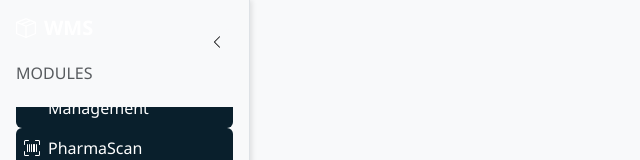
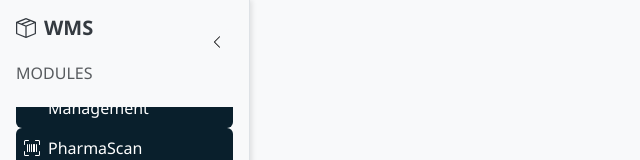
Before and after one commit to Gautam0104/ezerp, a React (Create React App) app: page /#/wms in a window 1280 px wide. Shown: the top 160 px of the page, without its empty margins (0-640 px from the left). Built offline with nearby package versions, Linux system fonts and the light colour scheme.

Commit message:
wms text color changed

```diff
--- a/src/components/wms/Sidebar.jsx
+++ b/src/components/wms/Sidebar.jsx
@@ -45,7 +45,7 @@ const Sidebar = () => {
       {/* Top Section */}
       <div className="position-absolute top-0 start-0 end-0 p-3 bg-light">
         <div className="d-flex justify-content-between align-items-center">
-          <h4 className="mb-4 d-flex align-items-center gap-2 fs-5 fw-semibold">
+          <h4 className="mb-4 d-flex align-items-center gap-2 fs-5 fw-semibold text-dark">
             <BsBoxSeam />
             {!collapsed && <span>WMS</span>}
           </h4>
```
